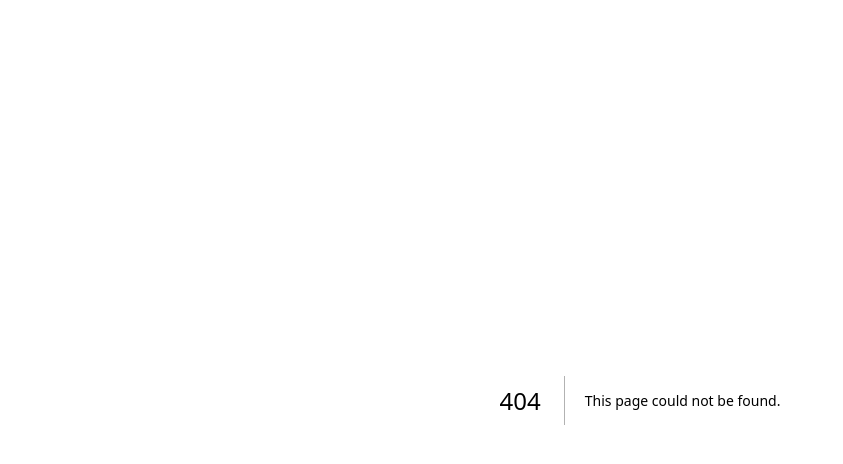
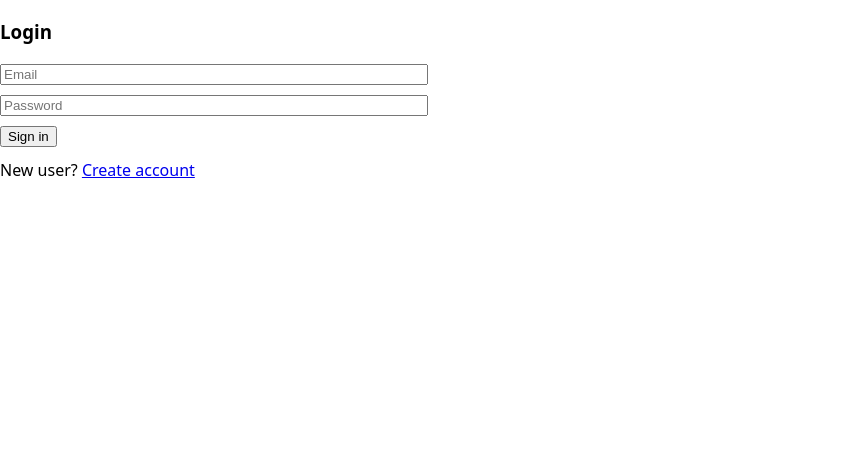
Before and after one commit to shrey17299-collab/PROSTHELINK, a Next.js app: page /login in a window 1280 px wide. Before the commit this address had no page. Shown: the top 464 px of the page, without its empty margins (0-843 px from the left). Built offline with nearby package versions, Linux system fonts and the light colour scheme.

Commit message:
Create page.tsx

```diff
--- /dev/null
+++ b/app/login/page.tsx
@@ -0,0 +1,25 @@
+"use client";
+
+import { signIn } from "next-auth/react";
+import { useState } from "react";
+
+export default function LoginPage() {
+  const [email, setEmail] = useState("");
+  const [password, setPassword] = useState("");
+
+  async function onLogin() {
+    await signIn("credentials", { email, password, redirect: true, callbackUrl: "/" });
+  }
+
+  return (
+    <div style={{ maxWidth: 420 }}>
+      <h3>Login</h3>
+      <input style={{ width: "100%", marginBottom: 8 }} value={email} onChange={e => setEmail(e.target.value)} placeholder="Email" />
+      <input style={{ width: "100%", marginBottom: 8 }} value={password} onChange={e => setPassword(e.target.value)} placeholder="Password" type="password" />
+      <button onClick={onLogin}>Sign in</button>
+      <p style={{ marginTop: 12 }}>
+        New user? <a href="/signup">Create account</a>
+      </p>
+    </div>
+  );
+}
```
